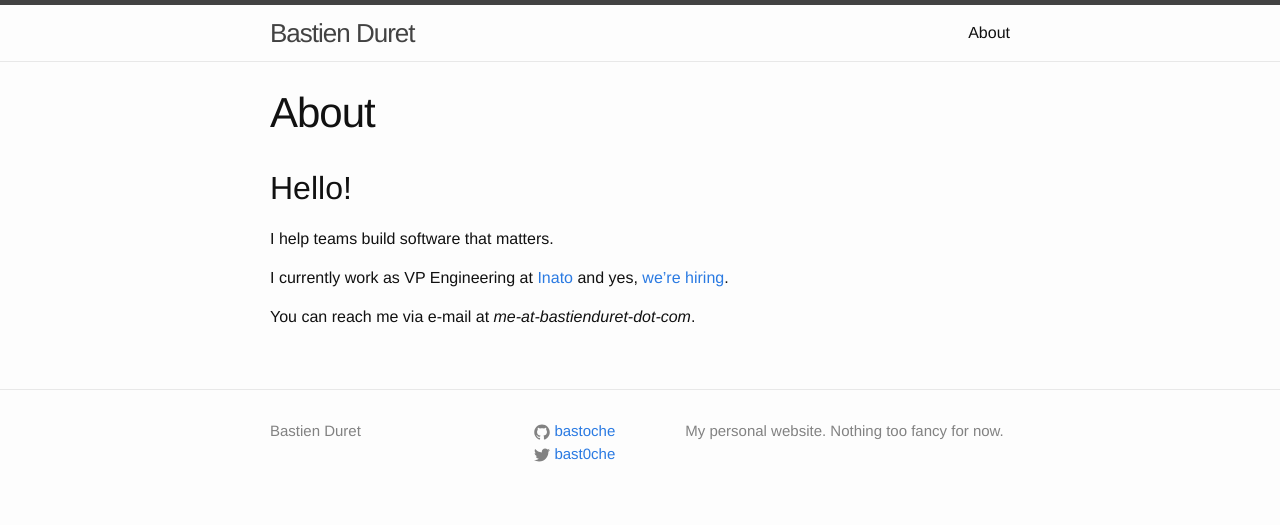
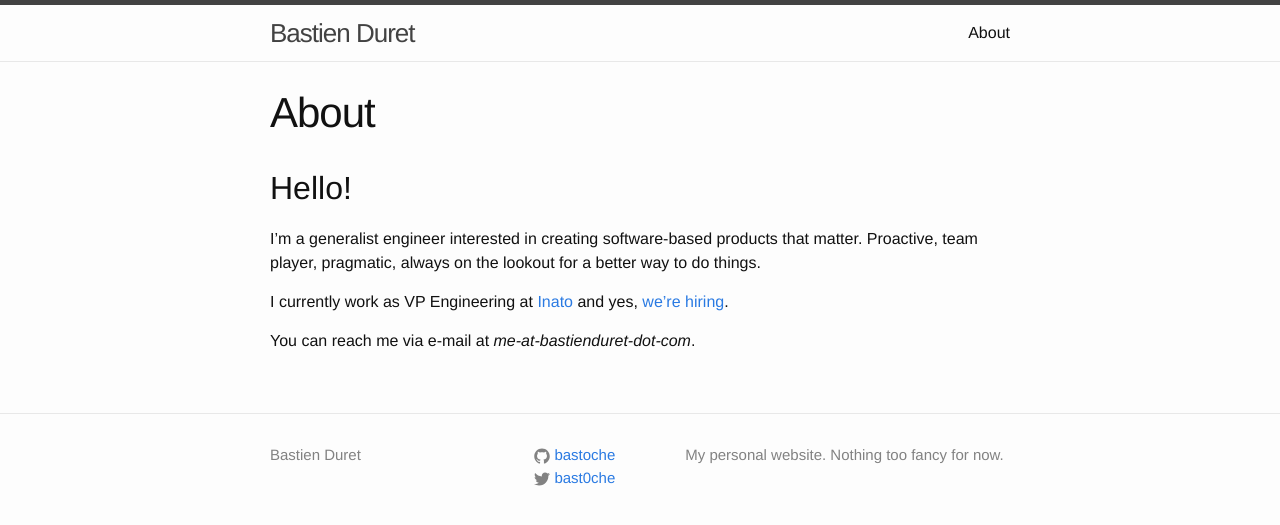
Before and after one commit to bastoche/bastoche.github.io, a Jekyll site: the page built from about.md, in a window 1280 px wide. Shown: the top 525 px of the page. Built offline with Jekyll 4.4.1, drawn with Linux system fonts in a browser that asks for light colours.

Commit message:
Update about

```diff
--- a/about.md
+++ b/about.md
@@ -6,7 +6,7 @@ permalink: /about/
 
 ## Hello!
 
-I help teams build software that matters.
+I'm a generalist engineer interested in creating software-based products that matter. Proactive, team player, pragmatic, always on the lookout for a better way to do things.
 
 I currently work as VP Engineering at [Inato](https://inato.com) and yes, [we're hiring](https://angel.co/inato/jobs).
 
```
